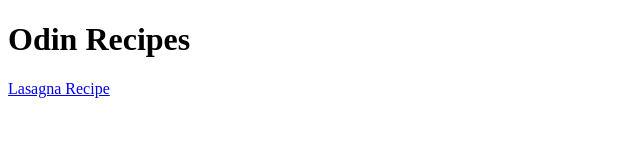
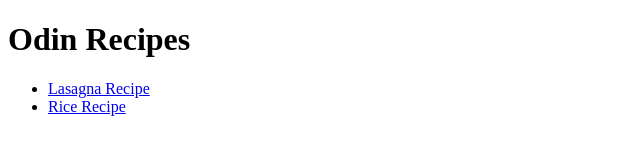
Before and after one commit to SubaniMalla/odin-recipes, a plain HTML site: page index.html in a window 1280 px wide. Shown: the whole page, without its empty margins (0-640 px from the left). Drawn offline with Linux system fonts and the light colour scheme.

Commit message:
Add rice recipe page

```diff
--- a/index.html
+++ b/index.html
@@ -6,7 +6,10 @@
     </head>
     <body>
         <h1>Odin Recipes</h1>
-        <a href="./recipes/lasagna.html">Lasagna Recipe</a>
+        <ul>
+            <li><a href="./recipes/lasagna.html">Lasagna Recipe</a></li>
+            <li><a href="./recipes/Rice.html">Rice Recipe</a></li>
+        </ul>
 
     </body>
 </html>
```
Also changed, not shown: recipes/Rice.html (added, +12 -0 lines).
